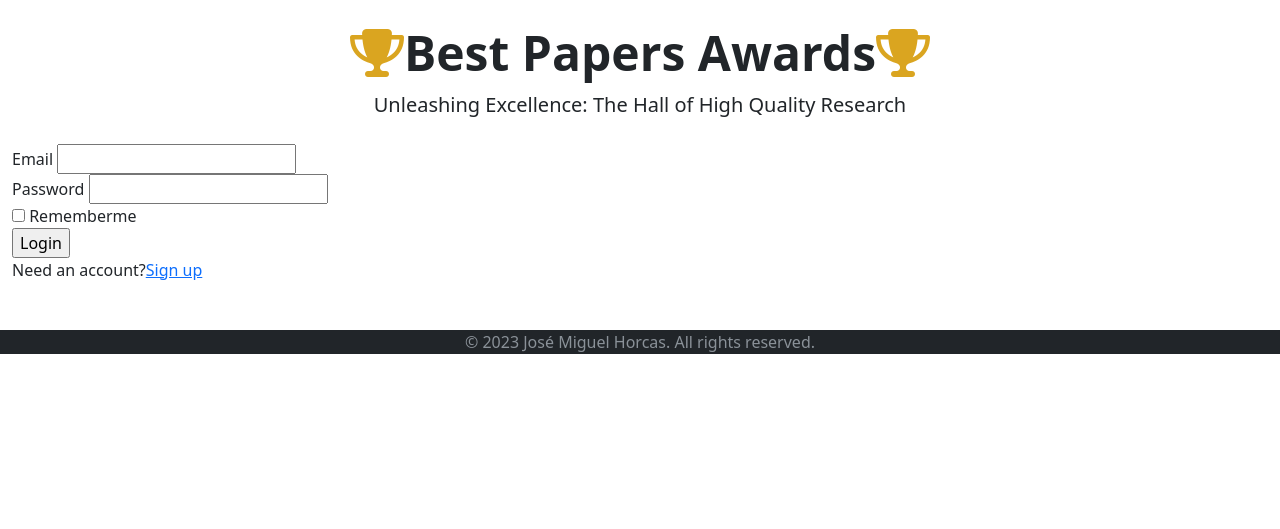
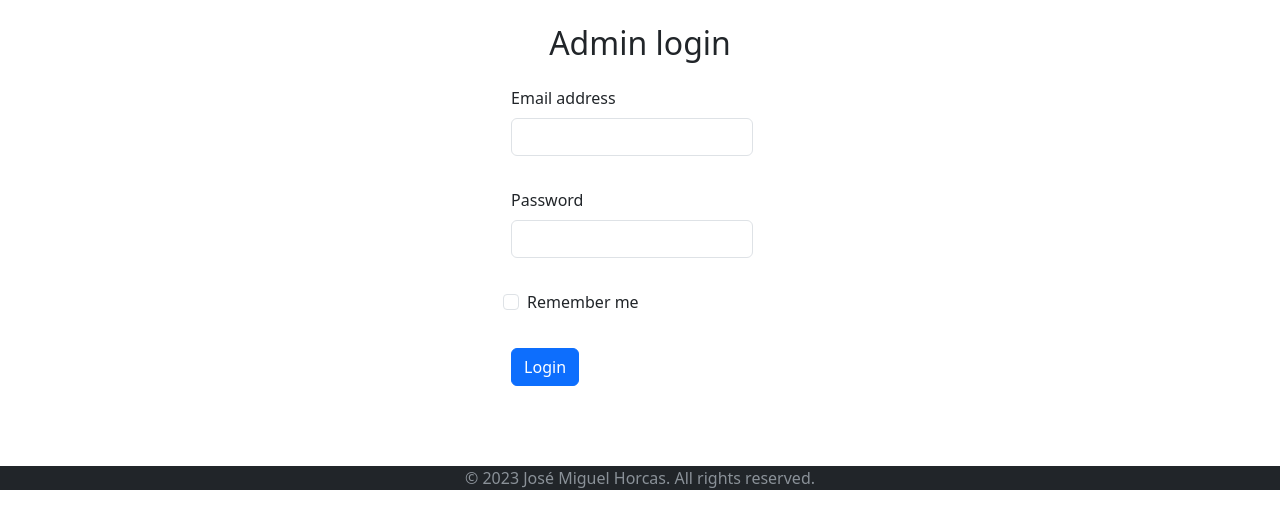
Before and after one commit to jmhorcas/bestpapersawards, a Flask app: page /auth/login/ in a window 1280 px wide. Shown: the part 40-569 px from the top of the page. Run offline with Flask 3, Linux system fonts and the light colour scheme; parts of the project's set-up code (start-up, migrations or seed data) failed here and were passed over.

Commit message:
Refactoring login and registration

```diff
--- a/app/blueprints/add_paper/templates/add_paper/paper_form.html
+++ b/app/blueprints/add_paper/templates/add_paper/paper_form.html
@@ -91,6 +91,9 @@
             {% with messages = get_flashed_messages(with_categories=true) %}
                 {% for category, message in messages %}
                     {% if category == "info" %}
+                        <div class="alert alert-success" role="alert">{{ message }}</div>
+                    {% endif %}
+                    {% if category == "warning" %}
                         <div class="alert alert-warning" role="alert">{{ message }}</div>
                     {% endif %}
                     {% if category == "error" %}
--- a/app/blueprints/auth/__init__.py
+++ b/app/blueprints/auth/__init__.py
@@ -2,6 +2,8 @@ from flask import Blueprint
 
 auth_bp = Blueprint('auth',
                     __name__,
-                    template_folder='templates')
+                    template_folder='templates',
+                    static_folder='static',
+                    static_url_path='/auth/static')
 
 from . import routes
--- a/app/blueprints/auth/forms.py
+++ /dev/null
@@ -1,17 +0,0 @@
-from flask_wtf import FlaskForm
-from wtforms import StringField, SubmitField, PasswordField, BooleanField
-from wtforms.validators import DataRequired, Email, Length
-
-
-class LoginForm(FlaskForm):
-    email = StringField('Email', validators=[DataRequired()])
-    password = PasswordField('Password', validators=[DataRequired()])
-    remember_me = BooleanField('Rememberme')
-    submit = SubmitField('Login')
-
-
-class SignupForm(FlaskForm):
-    name = StringField('Name', validators=[DataRequired(), Length(max=64)])
-    password = PasswordField('Password', validators=[DataRequired()])
-    email = StringField('Email', validators=[DataRequired(), Email()])
-    submit = SubmitField('Register')
--- a/app/blueprints/auth/routes.py
+++ b/app/blueprints/auth/routes.py
@@ -2,7 +2,6 @@ from flask import render_template, request, redirect, url_for, current_app, flas
 from flask_login import current_user, login_user, logout_user, login_required
 from werkzeug.urls import url_parse
 from . import auth_bp
-from .forms import LoginForm, SignupForm
 from .models import User, get_user
 
 
@@ -11,41 +10,41 @@ from .models import User, get_user
 def login():
     if current_user.is_authenticated:
         return redirect(url_for('admin.index'))
-    form = LoginForm()
-    if form.validate_on_submit():
-        user = get_user(form.email.data)
-        if user is not None and user.check_password(form.password.data):
-            login_user(user, remember=form.remember_me.data)
+    if request.method == 'POST':
+        email = request.form['email']
+        password = request.form['password']
+        remember_me = bool(request.form.get('rememberme', False))
+
+        user = get_user(email)
+        if user is not None and user.check_password(password):
+            login_user(user, remember=remember_me)
             next_page = request.args.get('next')
             if not next_page or url_parse(next_page).netloc != '':
                 next_page = url_for('admin.index')
             return redirect(next_page)
-    return render_template('auth/login.html', form=form)
+        else:
+            flash(f'Invalid email or password.', category='error')
+    return render_template('auth/login.html')
 
 
 @auth_bp.route("/signup/", methods=["GET", "POST"])
 @login_required
 def show_signup_form():
-    #if current_user.is_authenticated:
-    #    return redirect(url_for('table.index'))
-    form = SignupForm()
-    if form.validate_on_submit():
-        name = form.name.data
-        email = form.email.data
-        password = form.password.data
+    if request.method == 'POST':
+        email = request.form['email']
+        password = request.form['password']
+
         # Create and save the user
-        user_id = len(User.objects) + 1
-        user = User(id=user_id, username=name, email=email)
+        if User.objects(email=email):
+            flash(f"There exists an admin with this email.", category='error')
+            return render_template('auth/register.html')
+        print(f'email: {email}')
+        print(f'password: {password}')
+        user = User(email=email)
         user.set_password(password)
         user.save()
-        flash(f'New admin successfully registered.')
-        # Maintain the user logged
-        #login_user(user, remember=True)
-        #next_page = request.args.get('next', None)
-        #if not next_page or url_parse(next_page).netloc != '':
-        #    next_page = url_for('table.index')
-        #return redirect(next_page)
-    return render_template("auth/register.html", form=form)
+        flash(f'New admin successfully registered.', category='info')
+    return render_template("auth/register.html")
 
 
 @auth_bp.route('/logout')
--- a/app/blueprints/auth/templates/auth/login.html
+++ b/app/blueprints/auth/templates/auth/login.html
@@ -2,29 +2,70 @@
 
 {% block title %}Login{% endblock %}
 
+
+{% block main_title %}
+{% endblock %}
+
+
 {% block content %}
-    <div>
-        <form action="" method="post" novalidate>
-            {{ form.hidden_tag() }}
-            <div>
-                {{ form.email.label }}
-                {{ form.email }}<br>
-                {% for error in form.email.errors %}
-                <span style="color: red;">{{ error }}</span>
-                {% endfor %}
+<div class="container-flex">
+    <div class="d-flex justify-content-center">
+        <h2>Admin login</h2>
+    </div>
+    <div class="d-flex justify-content-center">
+        <form action="{{ url_for('auth.login') }}" method="POST" class="row g-3 needs-validation" novalidate>
+            <div class="row g-3 d-flex justify-content-center">
+                <div class="col-sm-4">
+                    <label for="email" class="form-label">Email address</label>
+                    <input type="email" class="form-control" name="email" id="email" required>
+                    <div class="invalid-feedback">
+                        Please provide a valid email address.
+                    </div>
+                </div>
             </div>
-            <div>
-                {{ form.password.label }}
-                {{ form.password }}<br>
-                {% for error in form.password.errors %}
-                <span style="color: red;">{{ error }}</span>
-                {% endfor %}
+            <div class="row g-3 d-flex justify-content-center">
+                <div class="col-sm-4">
+                    <label for="password" class="form-label">Password</label>
+                    <input type="password" class="form-control" name="password" id="password" required>
+                    <div class="invalid-feedback">
+                        Please fill out this field.
+                    </div>
+                </div>
             </div>
-            <div>{{ form.remember_me() }} {{ form.remember_me.label }}</div>
-            <div>
-                {{ form.submit() }}
+            <div class="row g-3 d-flex justify-content-center">
+                <div class="col-sm-4 form-check">
+                    <input type="checkbox" class="form-check-input" id="rememberme">
+                    <label class="form-check-label" for="rememberme">Remember me</label>
+                </div>
             </div>
-        </form>
+            <div class="row g-3 d-flex justify-content-center">
+                <div class="col-sm-4">
+                    <button type="submit" class="btn btn-primary">Login</button>
+                </div>
+            </div>
+            <div class="row g-3  d-flex justify-content-center">
+                <div class="col-sm-4">
+                    {% with messages = get_flashed_messages(with_categories=true) %}
+                        {% for category, message in messages %}
+                            {% if category == "info" %}
+                                <div class="alert alert-success" role="alert">{{ message }}</div>
+                            {% endif %}
+                            {% if category == "warning" %}
+                                <div class="alert alert-warning" role="alert">{{ message }}</div>
+                            {% endif %}
+                            {% if category == "error" %}
+                                <div class="alert alert-danger" role="alert">{{ message }}</div>
+                            {% endif %}
+                        {% endfor %}
+                    {% endwith %}
+                </div>
+            </div>
+          </form>
     </div>
-    <div>Need an account?<a href="{{ url_for('auth.show_signup_form') }}">Sign up</a></div>
+</div>
 {% endblock %}
+
+{% block scripts %}
+    <!-- Validation form -->
+    <script src="{{url_for('add_paper.static', filename='js/form_validation.js')}}"></script>
+{% endblock %}
```
Also changed, not shown: app/blueprints/auth/templates/auth/register.html (+60 -28 lines).
